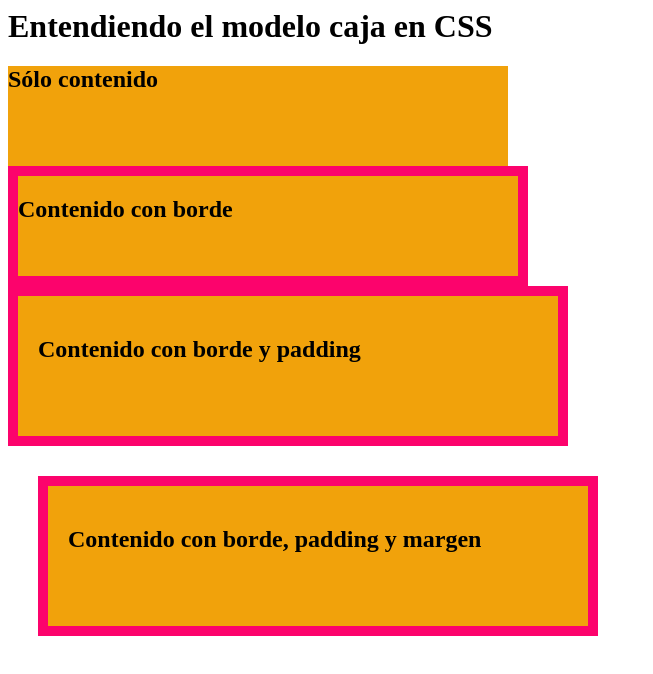
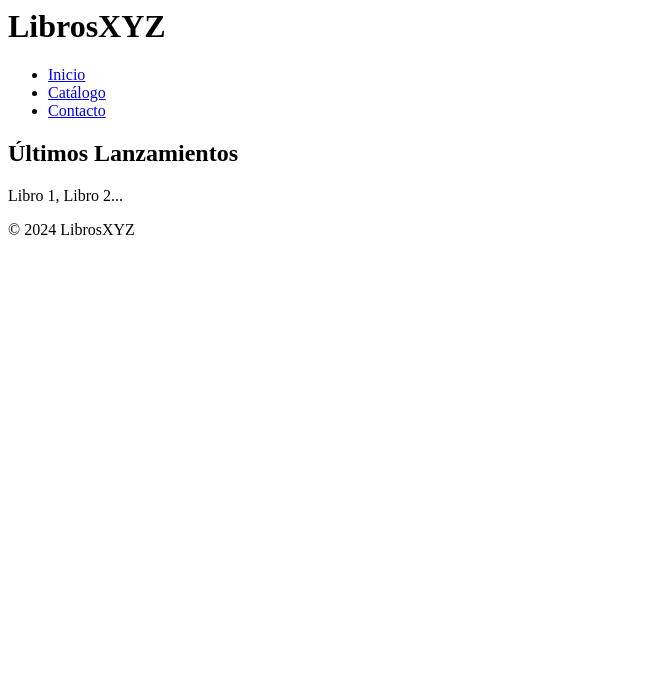
Before and after one commit to RoxVic/Ejemplo-1---Desarrollador-Frondend, a plain HTML site: page index.html in a window 1280 px wide. Shown: the whole page, without its empty margins (0-653 px from the left). Drawn offline with Linux system fonts and the light colour scheme.

Commit message:
Update index.html

```diff
--- a/index.html
+++ b/index.html
@@ -6,18 +6,24 @@
     <link rel="stylesheet" href="css/estilo.css">
 </head>
 <body>
-    <h1>Entendiendo el modelo caja en CSS</h1>
-    <div id="ejemplo1">
-        <h2>Sólo contenido</h2>
-    </div>
-    <div id="ejemplo2">
-        <h2>Contenido con borde</h2>
-    </div>
-    <div id="ejemplo3">
-        <h2>Contenido con borde y padding</h2>
-    </div>
-    <div id="ejemplo4">
-        <h2>Contenido con borde, padding y margen</h2>
-    </div>
+    <header>
+        <h1>LibrosXYZ</h1>
+        <nav>
+            <ul>
+                <li><a href="#">Inicio</a></li>
+                <li><a href="#">Catálogo</a></li>
+                <li><a href="#">Contacto</a></li>
+            </ul>
+        </nav>
+    </header>
+    <main>
+        <article>
+            <h2>Últimos Lanzamientos</h2>
+            <p>Libro 1, Libro 2...</p>
+        </article>
+    </main>
+    <footer>
+        <p>© 2024 LibrosXYZ</p>
+    </footer>
 </body>
 </html>
```
